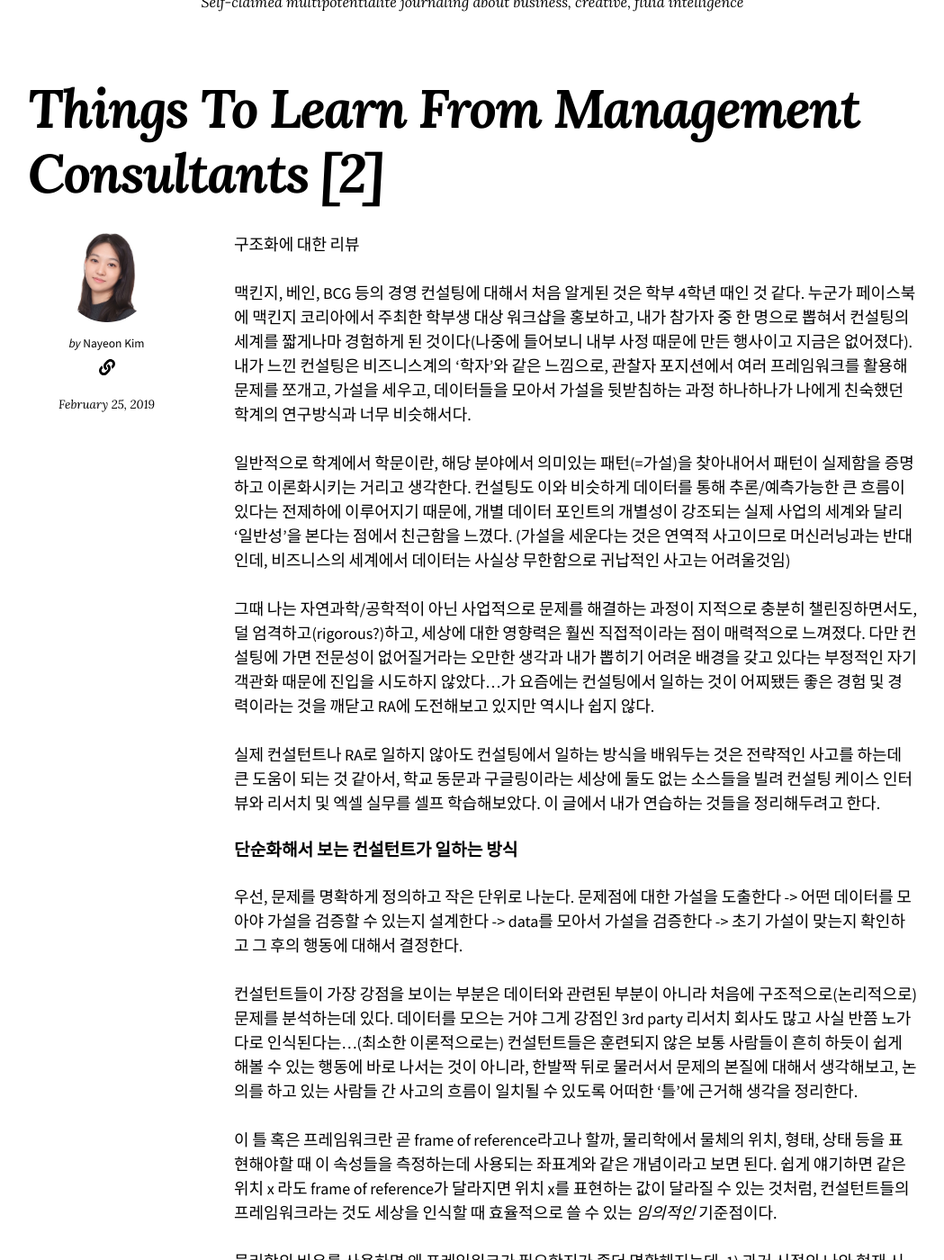
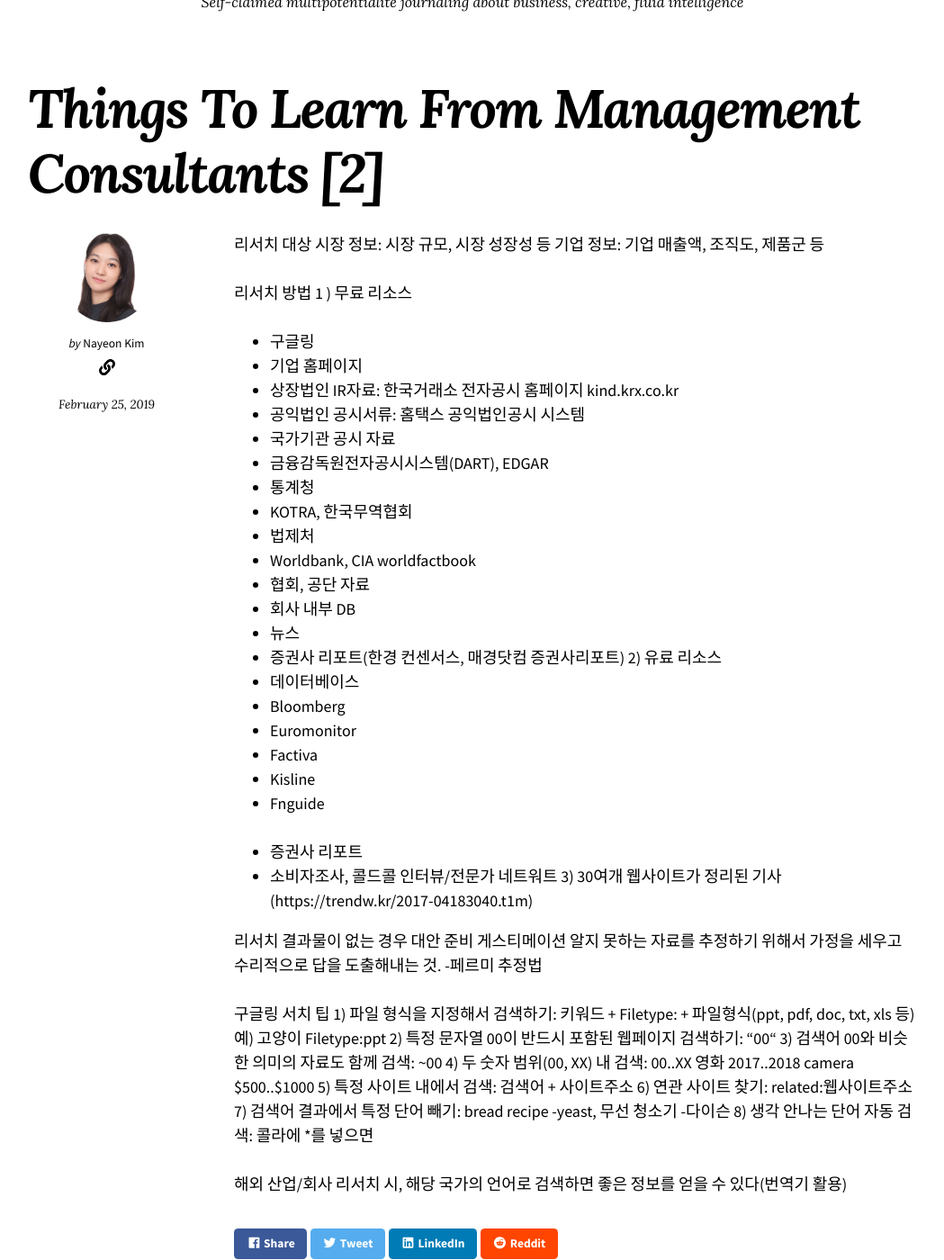
Before and after one commit to nnyeon/nnyeon.github.io, a Jekyll site: the page built from _posts/2019-02-25-Things-to-learn-from-management-consultants-[2].markdown, in a window 1280 px wide and 1400 px high, scrolled down 282 px. Shown: the whole window at 90% size, without its empty margins (115-1164 px from the left). Built offline with Jekyll 4.4.1, drawn with Linux system fonts in a browser that asks for light colours; nearby versions of some CDN libraries; some of the changed text lies outside the part shown.

Commit message:
research

```diff
--- a/_posts/2019-02-25-Things-to-learn-from-management-consultants-[2].markdown
+++ b/_posts/2019-02-25-Things-to-learn-from-management-consultants-[2].markdown
@@ -6,47 +6,54 @@ sort_by: date
 sort_order: forward
 ---
 
-구조화에 대한 리뷰
+리서치 대상
+시장 정보: 시장 규모, 시장 성장성 등
+기업 정보: 기업 매출액, 조직도, 제품군 등
 
-맥킨지, 베인, BCG 등의 경영 컨설팅에 대해서 처음 알게된 것은 학부 4학년 때인 것 같다. 누군가 페이스북에 맥킨지 코리아에서 주최한 학부생 대상 워크샵을 홍보하고, 내가 참가자 중 한 명으로 뽑혀서 컨설팅의 세계를 짧게나마 경험하게 된 것이다(나중에 들어보니 내부 사정 때문에 만든 행사이고 지금은 없어졌다). 내가 느낀 컨설팅은 비즈니스계의 '학자'와 같은 느낌으로, 관찰자 포지션에서 여러 프레임워크를 활용해 문제를 쪼개고, 가설을 세우고, 데이터들을 모아서 가설을 뒷받침하는 과정 하나하나가 나에게
-친숙했던 학계의 연구방식과 너무 비슷해서다.
+리서치 방법
+1 ) 무료 리소스
+- 구글링
+- 기업 홈페이지
+- 상장법인 IR자료: 한국거래소 전자공시 홈페이지 kind.krx.co.kr
+- 공익법인 공시서류: 홈택스 공익법인공시 시스템
+- 국가기관 공시 자료
+- 금융감독원전자공시시스템(DART), EDGAR
+- 통계청
+- KOTRA, 한국무역협회
+- 법제처
+- Worldbank, CIA worldfactbook
+- 협회, 공단 자료
+- 회사 내부 DB
+- 뉴스
+- 증권사 리포트(한경 컨센서스, 매경닷컴 증권사리포트)
+2) 유료 리소스
+- 데이터베이스
+- Bloomberg
+- Euromonitor
+- Factiva
+- Kisline
+- Fnguide
 
-일반적으로 학계에서 학문이란, 해당 분야에서 의미있는 패턴(=가설)을 찾아내어서 패턴이 실제함을 증명하고 이론화시키는 거리고 생각한다. 컨설팅도 이와 비슷하게 데이터를 통해 추론/예측가능한 큰 흐름이 있다는 전제하에 이루어지기 때문에, 개별 데이터 포인트의 개별성이 강조되는 실제 사업의 세계와 달리 '일반성'을 본다는 점에서 친근함을 느꼈다. (가설을 세운다는 것은 연역적 사고이므로 머신러닝과는 반대인데, 비즈니스의 세계에서 데이터는 사실상 무한함으로 귀납적인 사고는 어려울것임)
+- 증권사 리포트
+- 소비자조사, 콜드콜 인터뷰/전문가 네트워트
+3) 30여개 웹사이트가 정리된 기사(https://trendw.kr/2017-04183040.t1m)
 
-그때 나는 자연과학/공학적이 아닌 사업적으로 문제를 해결하는 과정이 지적으로 충분히 챌린징하면서도, 덜 엄격하고(rigorous?)하고, 세상에 대한 영향력은 훨씬 직접적이라는 점이 매력적으로 느껴졌다. 다만 컨설팅에 가면 전문성이 없어질거라는 오만한 생각과 내가 뽑히기 어려운 배경을 갖고 있다는 부정적인 자기 객관화 때문에 진입을 시도하지 않았다...가 요즘에는 컨설팅에서 일하는 것이 어찌됐든 좋은 경험 및 경력이라는 것을 깨닫고 RA에 도전해보고 있지만 역시나 쉽지 않다.
+리서치 결과물이 없는 경우 대안 준비
+게스티메이션
+알지 못하는 자료를 추정하기 위해서 가정을 세우고 수리적으로 답을 도출해내는 것.
+-페르미 추정법
 
-실제 컨설턴트나 RA로 일하지 않아도 컨설팅에서 일하는 방식을 배워두는 것은 전략적인 사고를 하는데 큰 도움이 되는 것 같아서, 학교 동문과 구글링이라는 세상에 둘도 없는 소스들을 빌려 컨설팅 케이스 인터뷰와 리서치 및 엑셀 실무를 셀프 학습해보았다. 이 글에서 내가 연습하는 것들을 정리해두려고 한다.
+구글링 서치 팁
+1) 파일 형식을 지정해서 검색하기: 키워드 + Filetype: + 파일형식(ppt, pdf, doc, txt, xls 등)
+예) 고양이 Filetype:ppt
+2) 특정 문자열 00이 반드시 포함된 웹페이지 검색하기: “00“
+3) 검색어 00와 비슷한 의미의 자료도 함께 검색: ~00
+4) 두 숫자 범위(00, XX) 내 검색: 00..XX
+영화 2017..2018
+camera $500..$1000
+5) 특정 사이트 내에서 검색: 검색어 + 사이트주소
+6) 연관 사이트 찾기: related:웹사이트주소
+7) 검색어 결과에서 특정 단어 빼기: bread recipe -yeast, 무선 청소기 -다이슨
+8) 생각 안나는 단어 자동 검색: 콜라에 *를 넣으면
 
-#### 단순화해서 보는 컨설턴트가 일하는 방식
-우선, 문제를 명확하게 정의하고 작은 단위로 나눈다. 문제점에 대한 가설을 도출한다 -> 어떤 데이터를 모아야 가설을 검증할 수 있는지 설계한다 -> data를 모아서 가설을 검증한다 -> 초기 가설이 맞는지 확인하고 그 후의 행동에 대해서 결정한다.
-
-컨설턴트들이 가장 강점을 보이는 부분은 데이터와 관련된 부분이 아니라 처음에 구조적으로(논리적으로) 문제를 분석하는데 있다. 데이터를 모으는 거야 그게 강점인 3rd party 리서치 회사도 많고 사실 반쯤 노가다로 인식된다는…(최소한 이론적으로는) 컨설턴트들은 훈련되지 않은 보통 사람들이 흔히 하듯이 쉽게 해볼 수 있는 행동에 바로 나서는 것이 아니라, 한발짝 뒤로 물러서서 문제의 본질에 대해서 생각해보고, 논의를 하고 있는 사람들 간 사고의 흐름이 일치될 수 있도록 어떠한 ‘틀’에 근거해 생각을 정리한다.
-
-이 틀 혹은 프레임워크란 곧 frame of reference라고나 할까, 물리학에서 물체의 위치, 형태, 상태 등을 표현해야할 때 이 속성들을 측정하는데 사용되는 좌표계와 같은 개념이라고 보면 된다. 쉽게 얘기하면 같은 위치 x 라도 frame of reference가 달라지면 위치 x를 표현하는 값이 달라질 수 있는 것처럼, 컨설턴트들의 프레임워크라는 것도 세상을 인식할 때 효율적으로 쓸 수 있는 *임의적인* 기준점이다.
-
-물리학의 비유를 사용하면 왜 프레임워크가 필요한지가 좀더 명확해지는데, 1) 과거 시점의 나와 현재 시점의 나, 그리고 나와 타인의 커뮤니케이션이 용이해진다. 2) 문제가 좀더 쉽게 풀리는 프레임워크를 사용해서 효율적으로 일할 수 있다.
-
-한편 어떤 데이터를 분석해야하는지 설계하고 데이터를 모으는 것 즉, 프레임워크 안에 담길 컨텐츠와 관련한 부분은 컨설턴트들의 약점이고 현업들의 강점이다. 내가 좋아하는 비유인, 알고리즘과 데이터의 분리처럼.
-
-
-#### 1. 문제 구조화
-문제 구조화 관련해서 내가 아는 지식은 맥킨지에서 사용한다고 해서 유명해진 방법들이다.
-
--문제 재정의
-    예) 00 제품을 시장에서 성공시키는 것이 목표라면
-        성공시킨다의 정의는? 어느정도의 매출? 시장점유율? Etc
-
-- MECE
-    MECE란 Mutually exclusive collectively exhaustive란 뜻으로 어떤 요소를 나눌 때 하위요소의 합이 상위요소와 같고 하위요소끼리 겹치는 부분이 없게 하는 것이다. 특별한 기술은 아니고 논리적으로 사고하기 위해 기억하고 있으면 좋은 원칙이다. 그런데 실제로 MECE하게 나누다보면 미세하게 mutually exclusive 안한거 같은데 그걸 증명하기가 번거로워서 그냥 MECE하다고 치고 넘어가는 경우가 있는 거 같다.
-
-- Logic tree (문제 원인 분석)
-    - MECE 원칙을 기반으로 생각을 구조화하는 방법인데 아마도 경영학과 출신이라면 당연히 알 것 같고, 전략기획과 관련된 일을 한다면 한번은 사용하지 않았을까? Logic tree는 컨설팅에서의 아주 기본적인 툴이며 보기에는 간단하고 당연해보이지만 실제로 써보면 생각보다 효과가 뛰어나다.
-    - 문제점을 그 하위 요소로 분해하고, 하위 요소는 또 그 하위 요소로 분해해나가는 과정이다.
-
-- 가설 세우기
-    - 직접 행동으로 실천할 수 있는 가설을 만든다.
-
-- Issue tree (해결책 구상)
-    - 역시 MECE 원칙을 기반으로 이슈를 분석해나가는 과정이다.
-
-- 예시
+해외 산업/회사 리서치 시, 해당 국가의 언어로 검색하면 좋은 정보를 얻을 수 있다(번역기 활용)
```
